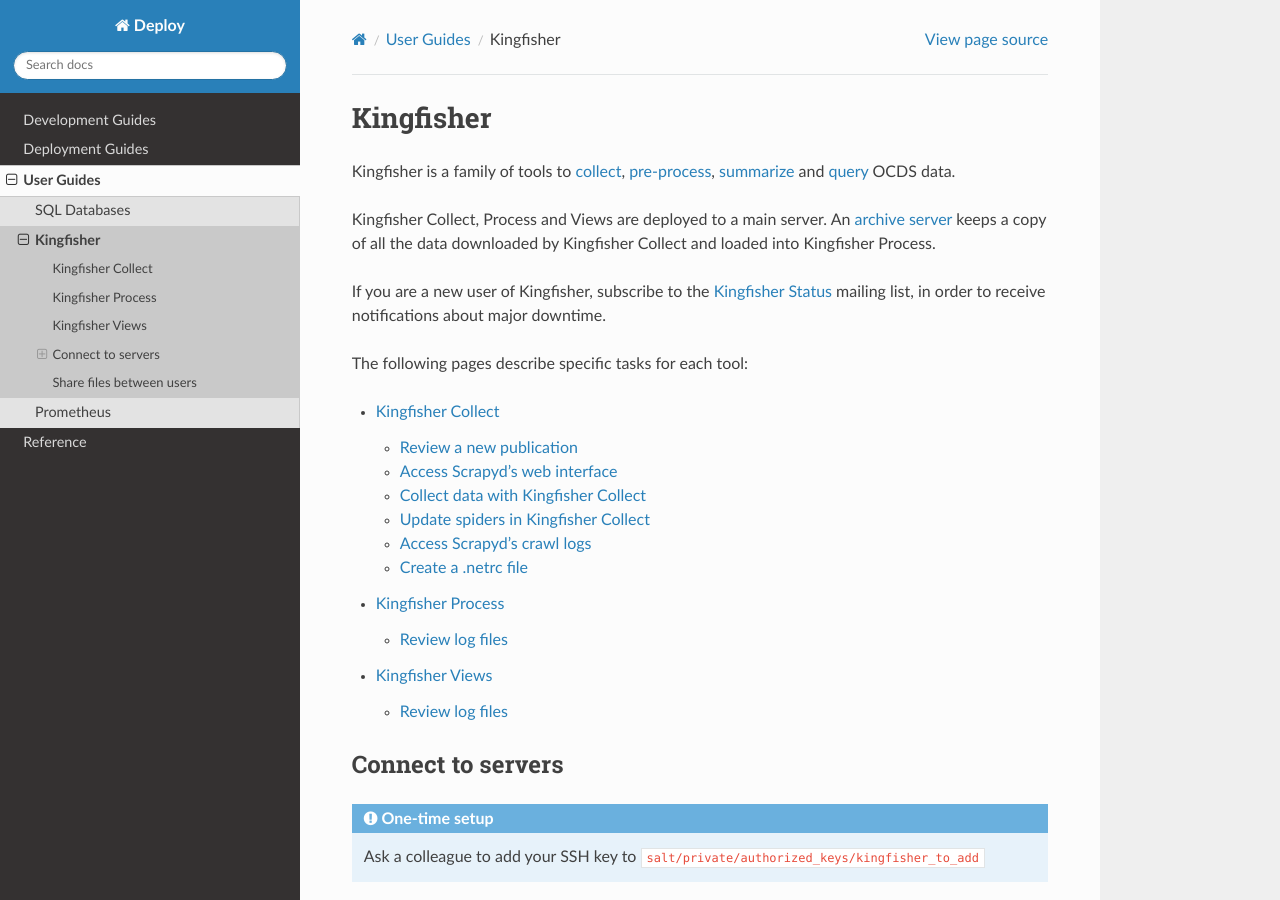
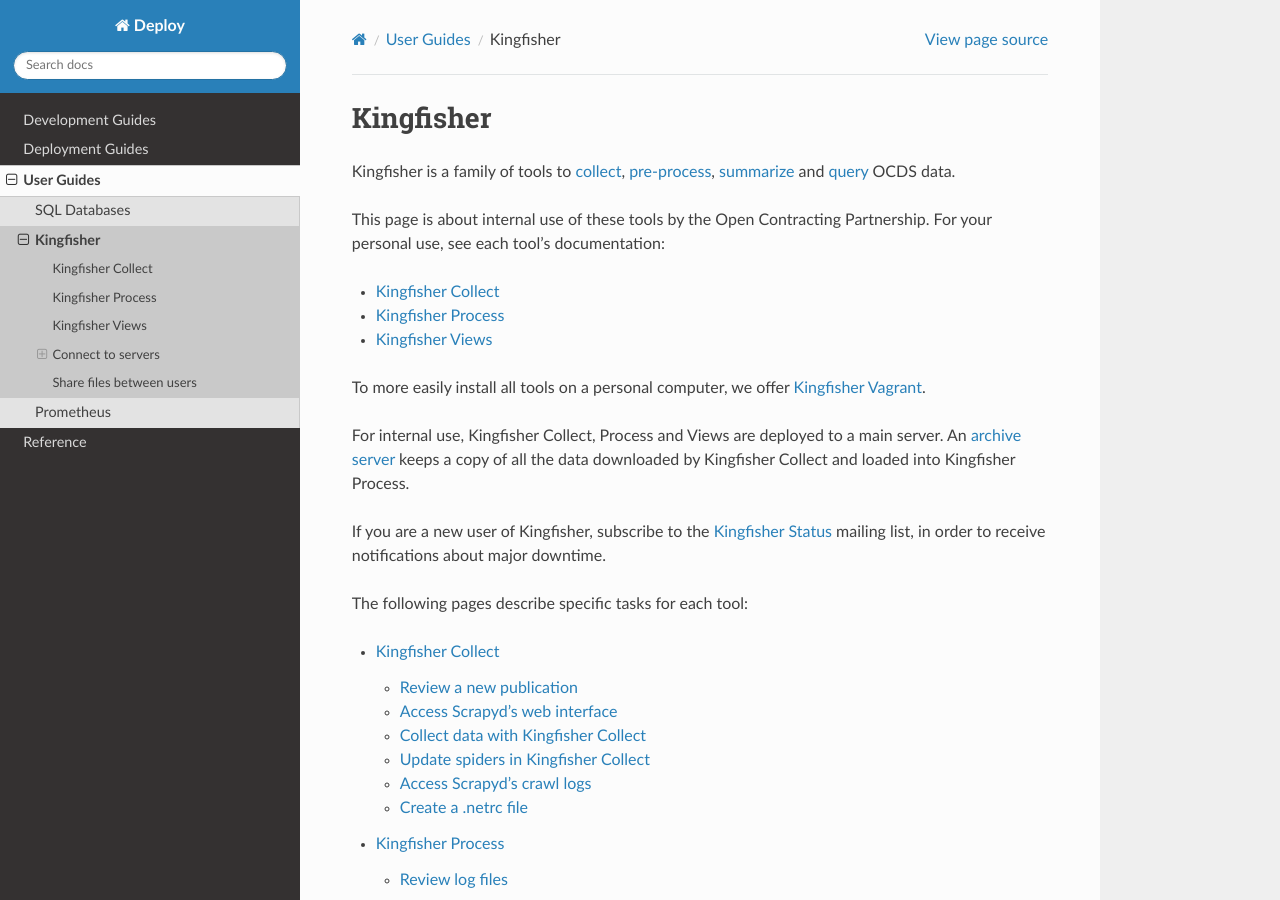
Before and after one commit to open-contracting/deploy, a Sphinx documentation site: the page built from docs/use/kingfisher.rst, in a window 1280 px wide and 900 px high. Built offline with Sphinx 7.4.7 and the Read the Docs theme 2.0.0, drawn with Linux system fonts in a browser that asks for light colours.

Commit message:
kingfisher: Add links for external users

```diff
--- a/docs/use/kingfisher.rst
+++ b/docs/use/kingfisher.rst
@@ -3,7 +3,15 @@
 
 Kingfisher is a family of tools to `collect <https://kingfisher-collect.readthedocs.io/en/latest/>`__, `pre-process <https://kingfisher-process.readthedocs.io/en/latest/>`__, `summarize <https://kingfisher-views.readthedocs.io/en/latest/>`__ and `query <https://kingfisher-colab.readthedocs.io/en/latest/>`__ OCDS data.
 
-Kingfisher Collect, Process and Views are deployed to a main server. An :ref:`archive server<connect-archive-server>` keeps a copy of all the data downloaded by Kingfisher Collect and loaded into Kingfisher Process.
+This page is about internal use of these tools by the Open Contracting Partnership. For your personal use, see each tool's documentation:
+
+-  `Kingfisher Collect <https://kingfisher-collect.readthedocs.io/en/latest/>`__
+-  `Kingfisher Process <https://kingfisher-process.readthedocs.io/en/latest/>`__
+-  `Kingfisher Views <https://kingfisher-views.readthedocs.io/en/latest/>`__
+
+To more easily install all tools on a personal computer, we offer `Kingfisher Vagrant <https://github.com/open-contracting/kingfisher-vagrant>`__.
+
+For internal use, Kingfisher Collect, Process and Views are deployed to a main server. An :ref:`archive server<connect-archive-server>` keeps a copy of all the data downloaded by Kingfisher Collect and loaded into Kingfisher Process.
 
 If you are a new user of Kingfisher, subscribe to the `Kingfisher Status <https://groups.google.com/a/open-contracting.org/forum/#!forum/kingfisher-status>`__ mailing list, in order to receive notifications about major downtime.
 
```
